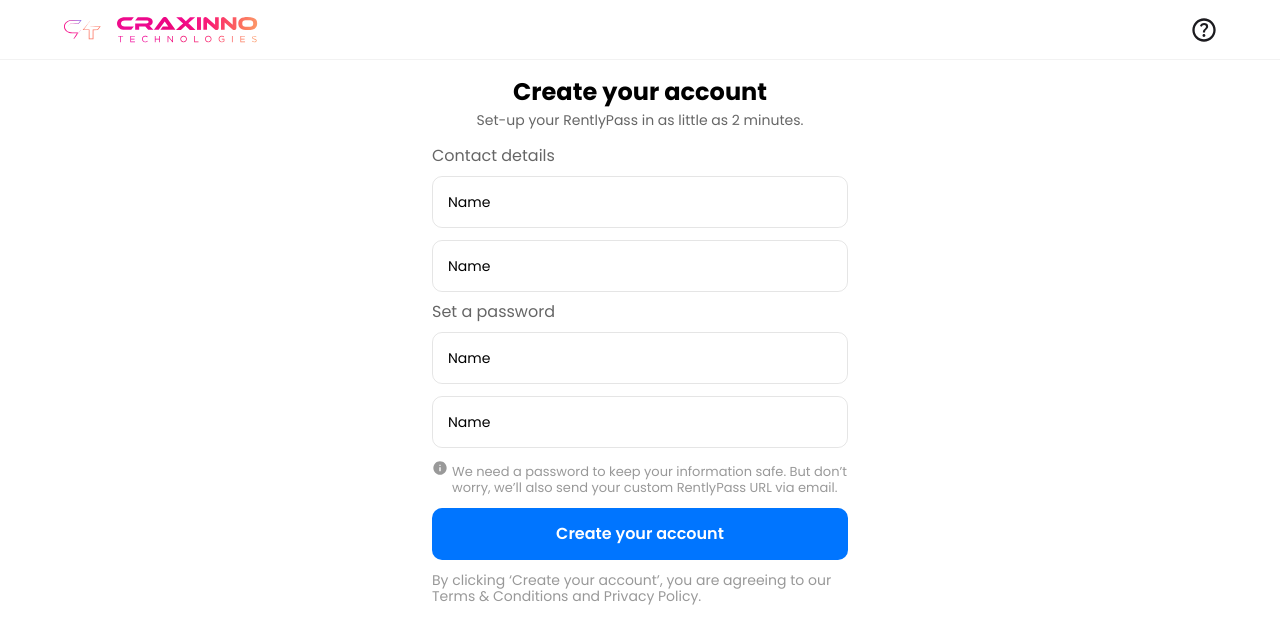
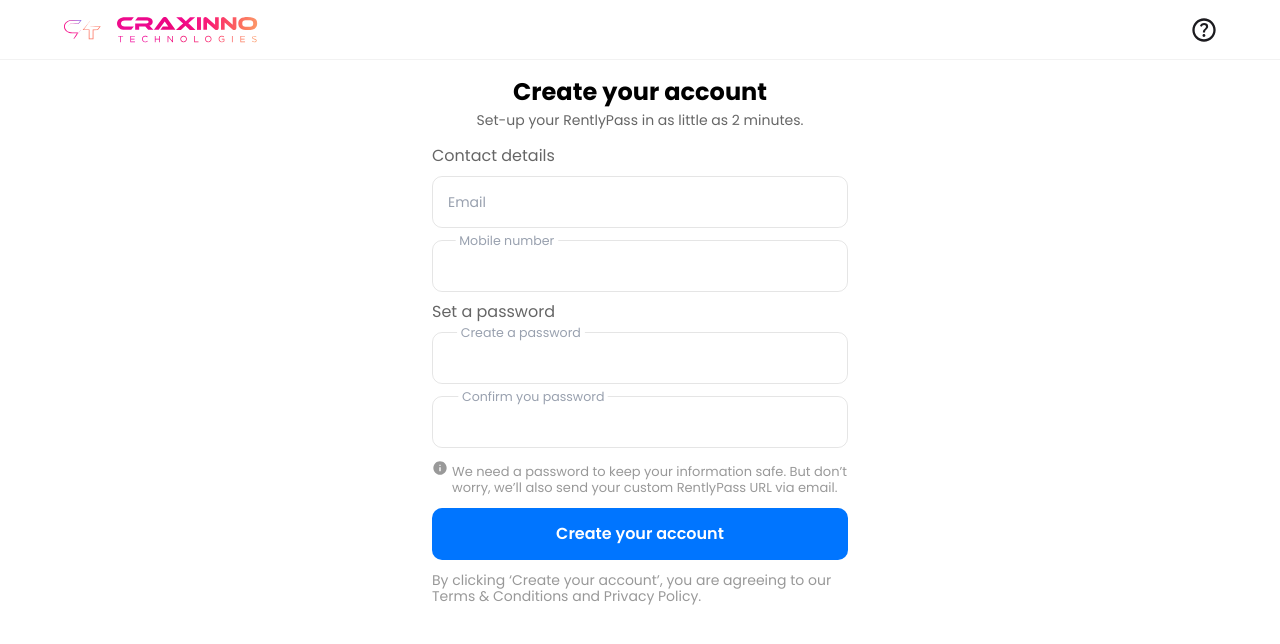
Before and after one commit to AbhinandIdikayil/craxxino, a React (Vite) app in the folder client/: page / in a window 1280 px wide. Shown: the top 644 px of the page. Built offline with nearby package versions, Linux system fonts and the light colour scheme.

Commit message:
fix: create accoutn api ✅

```diff
--- a/client/package.json
+++ b/client/package.json
@@ -13,7 +13,10 @@
     "@hookform/resolvers": "^4.1.0",
     "@reduxjs/toolkit": "^2.5.1",
     "@tailwindcss/vite": "^4.0.7",
+    "@types/node": "^22.13.4",
     "@types/redux-persist": "^4.3.1",
+    "axios": "^1.7.9",
+    "dotenv": "^16.4.7",
     "lucide-react": "^0.475.0",
     "react": "^19.0.0",
     "react-dom": "^19.0.0",
--- a/client/src/components/Forms/auth/CreateAccountForm.tsx
+++ b/client/src/components/Forms/auth/CreateAccountForm.tsx
@@ -1,10 +1,52 @@
+import { useDispatch } from 'react-redux'
 import info from '../../../assets/info.svg'
+import { AppDispatch } from '../../../store/srote'
+import { useForm } from 'react-hook-form';
+import { AccountFormData, accountSchema } from '../../../utils/validation/schema';
+import { zodResolver } from '@hookform/resolvers/zod';
+import { useState } from 'react';
+import { AXIOS_INSTANCE } from '../../../constants/axios';
+import { setAccountInfo, setCurrentStep } from '../../../store/userSlice';
+import { AxiosError } from 'axios';
+import { Loader } from 'lucide-react';
 
 function CreateAccountForm() {
+  const dispath = useDispatch<AppDispatch>();
+  const [showPassword, setShowPassword] = useState<{
+    password: boolean,
+    confirmPassword: boolean
+  }>({ password: false, confirmPassword: false })
+
+  const { register, handleSubmit, formState: { errors, isSubmitting } } = useForm<AccountFormData>({
+    resolver: zodResolver(accountSchema)
+  })
+
+  async function onSubmit(formData: AccountFormData) {
+    try {
+      const form = {
+        email: formData.email,
+        password: formData.password,
+        mobileNumber: formData.mobileNumber
+      }
+      const { data } = await AXIOS_INSTANCE.post('/auth/account', form);
+      console.log(data)
+      dispath(setAccountInfo(data.data))
+      dispath(setCurrentStep(1))
+    } catch (error) {
+      if (error instanceof AxiosError) {
+        console.log('Axios, axios----')
+        console.log(error)
+
+      }
+      console.log(error)
+    }
+  }
+  console.log(errors)
   return (
     <>
       <div className="flex items-center justify-center">
-        <form action=""
+        <form
+          onSubmit={handleSubmit(onSubmit)}
           className="max-w-[416px] space-y-3 w-full max-md:px-5 poppins-regular"
         >
           <h1 style={{
@@ -15,25 +57,40 @@
 
           <div className="relative max-w-[416px] z-50">
             <input
-              type="text"
-              required
+              type="email"
+              required={true}
               autoComplete="off"
+              {...register('email')}
               className="px-4 text-[14px] h-[52px] rounded-[10px] w-full border border-[#0000001A] focus-within:border-[#0075FF] focus-within:outline-none peer" // Added peer class
             />
-            <label className="poppins-regular absolute left-0 px-4 text-black text-[14px] h-[52px] leading-[52px] pointer-events-none transition-all duration-300 ease-in-out  peer-focus:translate-y-[-50%] peer-focus:scale-[0.9] peer-focus:ml-[1.3em] peer-focus:px-2 peer-focus:text-[#0075FF]  peer-focus:top-0 peer-focus:bg-white peer-valid:translate-y-[-50%] peer-valid:scale-[0.9] peer-valid:ml-[1.3em] peer-valid:px-1 peer-valid:bg-white">
-              Name
+            <label className="poppins-regular absolute left-0 px-4 text-gray-400  text-[14px] h-[52px] leading-[52px] pointer-events-none transition-all duration-300 ease-in-out peer-focus:opacity-100 peer-focus:translate-y-[-80%] peer-focus:scale-[0.9] peer-focus:ml-[1.3em] peer-focus:h-[30px] peer-focus:px-2 peer-focus:text-[#0075FF]  peer-focus:top-0 peer-focus:bg-white peer-valid:translate-y-[-80%] peer-valid:h-[30px] peer-valid:scale-[0.9] peer-valid:ml-[1.3em] peer-valid:px-1 peer-valid:bg-white">
+              Email
+              {
+                errors.email && (
+                  <span className='ml-1 text-red-500 text-[12px]'>
+                    {errors.email.message}
+                  </span>
+                )
+              }
             </label>
           </div>
 
           <div className="relative  max-w-[416px] z-49">
             <input
               type="text"
-              required
+              {...register('mobileNumber')}
               autoComplete="off"
               className="px-4 text-[14px] h-[52px] rounded-[10px] w-full border border-[#0000001A] focus-within:border-[#0075FF] focus-within:outline-none peer" // Added peer class
             />
-            <label className="poppins-regular absolute left-0 px-4 text-black text-[14px] h-[52px] leading-[52px] pointer-events-none transition-all duration-300 ease-in-out  peer-focus:translate-y-[-50%] peer-focus:scale-[0.9] peer-focus:ml-[1.3em] peer-focus:px-2 peer-focus:text-[#0075FF] peer-focus:bg-white peer-valid:translate-y-[-50%] peer-valid:scale-[0.9] peer-valid:ml-[1.3em] peer-valid:px-2 peer-valid:bg-white">
-              Name
+            <label className="poppins-regular absolute left-0 px-4 text-gray-400  text-[14px] h-[52px] leading-[52px] pointer-events-none transition-all duration-300 ease-in-out peer-focus:opacity-100 peer-focus:translate-y-[-80%] peer-focus:scale-[0.9] peer-focus:ml-[1.3em] peer-focus:h-[30px] peer-focus:px-2 peer-focus:text-[#0075FF]  peer-focus:top-0 peer-focus:bg-white peer-valid:translate-y-[-80%] peer-valid:h-[30px] peer-valid:scale-[0.9] peer-valid:ml-[1.3em] peer-valid:px-1 peer-valid:bg-white">
+              Mobile number
+              {
+                errors.mobileNumber && (
+                  <span className='ml-1 text-red-500 text-[12px]'>
+                    {errors.mobileNumber.message}
+                  </span>
+                )
+              }
             </label>
           </div>
 
@@ -43,28 +100,42 @@
             Set a password
           </h1>
 
-          <div className="relative  max-w-[416px] z-[47]">
+          <div className="relative max-w-[416px] z-[47]">
             <input
               type="text"
-              required
+              {...register('password')}
               autoComplete="off"
               className="px-4 text-[14px] h-[52px] rounded-[10px] w-full border border-[#0000001A] focus-within:border-[#0075FF] focus-within:outline-none peer" // Added peer class
             />
-            <label className="poppins-regular absolute left-0 px-4 text-black text-[14px] h-[52px] leading-[52px] pointer-events-none transition-all duration-300 ease-in-out  peer-focus:translate-y-[-50%] peer-focus:scale-[0.9] peer-focus:ml-[1.3em] peer-focus:px-2 peer-focus:text-[#0075FF] peer-focus:bg-white peer-valid:translate-y-[-50%] peer-valid:scale-[0.9] peer-valid:ml-[1.3em] peer-valid:px-2 peer-valid:bg-white">
-              Name
+            <label className="poppins-regular absolute left-0 px-4 text-gray-400  text-[14px] h-[52px] leading-[52px] pointer-events-none transition-all duration-300 ease-in-out peer-focus:opacity-100 peer-focus:translate-y-[-80%] peer-focus:scale-[0.9] peer-focus:ml-[1.3em] peer-focus:h-[30px] peer-focus:px-2 peer-focus:text-[#0075FF]  peer-focus:top-0 peer-focus:bg-white peer-valid:translate-y-[-80%] peer-valid:h-[30px] peer-valid:scale-[0.9] peer-valid:ml-[1.3em] peer-valid:px-1 peer-valid:bg-white">
+              Create a password
+              {
+                errors.password && (
+                  <span className='ml-1 text-red-500 text-[12px] break-words '>
+                    {errors.password.message}
+                  </span>
+                )
+              }
             </label>
           </div>
 
 
-          <div className="relative  max-w-[416px] z-[46]">
+          <div className="relative max-w-[416px] z-[46]">
             <input
               type="text"
-              required
+              {...register('confirmPassword')}
               autoComplete="off"
               className="px-4 text-[14px] h-[52px] rounded-[10px] w-full border border-[#0000001A] focus-within:border-[#0075FF] focus-within:outline-none peer" // Added peer class
             />
-            <label className="poppins-regular absolute left-0 px-4 text-black text-[14px] h-[52px] leading-[52px] pointer-events-none transition-all duration-300 ease-in-out  peer-focus:translate-y-[-50%] peer-focus:scale-[0.9] peer-focus:ml-[1.3em] peer-focus:px-2 peer-focus:text-[#0075FF] peer-focus:bg-white peer-valid:translate-y-[-50%] peer-valid:scale-[0.9] peer-valid:ml-[1.3em] peer-valid:px-2 peer-valid:bg-white">
-              Name
+            <label className="poppins-regular absolute left-0 px-4 text-gray-400  text-[14px] h-[52px] leading-[52px] pointer-events-none transition-all duration-300 ease-in-out peer-focus:opacity-100 peer-focus:translate-y-[-80%] peer-focus:scale-[0.9] peer-focus:ml-[1.3em] peer-focus:h-[30px] peer-focus:px-2 peer-focus:text-[#0075FF]  peer-focus:top-0 peer-focus:bg-white peer-valid:translate-y-[-80%] peer-valid:h-[30px] peer-valid:scale-[0.9] peer-valid:ml-[1.3em] peer-valid:px-1 peer-valid:bg-white">
+              Confirm you password
+              {
+                errors.confirmPassword && (
+                  <span className='ml-1 text-red-500 text-[12px]'>
+                    {errors.confirmPassword.message}
+                  </span>
+                )
+              }
             </label>
           </div>
 
@@ -75,9 +146,17 @@
             </p>
           </div>
 
-          <button className='poppins-semibold text-white max-w-[416px] w-full bg-[#0075FF] h-[52px] rounded-[10px]'>
-            Create  your account
-          </button>
+          {
+            isSubmitting ? (
+              <button type='button' className='poppins-semibold flex items-center justify-center text-white max-w-[416px] w-full bg-[#0075FF] h-[52px] rounded-[10px]'>
+                <Loader className='animate-spin' />
+              </button>
+            ) : (
+              <button type='submit' className='poppins-semibold flex items-center justify-center text-white max-w-[416px] w-full bg-[#0075FF] h-[52px] rounded-[10px]'>
+                Create  your account
+              </button>
+            )
+          }
 
           <p className='max-w-[416px] space-y-0 text-[14px] leading-[16px] text-black opacity-40'>
             By clicking ‘Create your account’, you are agreeing to our Terms & Conditions and Privacy Policy.
--- /dev/null
+++ b/client/src/constants/axios.ts
@@ -0,0 +1,50 @@
+import axios, { InternalAxiosRequestConfig, AxiosResponse, AxiosError } from 'axios';
+import React, { useContext } from 'react';
+
+interface ErrorResponse {
+    message: string;
+}
+
+export const AXIOS_INSTANCE = axios.create({
+    baseURL: process.env.SERVER,
+    withCredentials: true,
+});
+
+export const GlobalErrorContext = React.createContext<(error: string) => void>(() => { });
+
+AXIOS_INSTANCE.interceptors.request.use((request: InternalAxiosRequestConfig) => {
+    return request;
+});
+
+AXIOS_INSTANCE.interceptors.response.use(
+    (response: AxiosResponse) => {
+        return response;
+    },
+    async (error: AxiosError<ErrorResponse>) => {
+        const originalRequest = error.config as InternalAxiosRequestConfig & {
+            _retry?: boolean;
+            _retryCount?: number;
+        };
+
+        if (!originalRequest) {
+            return Promise.reject(error);
+        }
+
+        const setError = useContext(GlobalErrorContext);
+
+        if (error.response?.status === 401) {
+            setError("Unauthorized. Please log in again.");
+        } else if (error.response?.status === 403) {
+            setError("Forbidden. You don't have permission to access this resource.");
+        } else if (error.response?.data?.message) {
+            setError(error.response.data.message);
+        } else if (error.message === 'Network Error') {
+            setError('A network error occurred. Please check your internet connection and try again.');
+        }
+        else {
+            setError("An unexpected error occurred. Please try again later.");
+        }
+
+        return Promise.reject(error);
+    }
+);
--- /dev/null
+++ b/client/src/utils/validation/schema.ts
@@ -0,0 +1,36 @@
+import * as z from 'zod';
+
+export const accountSchema = z.object({
+    email: z.string()
+        .email('Invalid email format')
+        .min(1, 'Email is required'),
+    password: z.string()
+        .min(6, 'Password must be at least 6 characters')
+        .regex(/[A-Z]/, 'must contain one uppercase letter')
+        .regex(/[0-9]/, 'must contain one number'),
+    confirmPassword: z.string(),
+    mobileNumber: z.string()
+        .regex(/^\+?[1-9]\d{9,11}$/, 'Invalid phone number'),
+}).refine((data) => data.password === data.confirmPassword, {
+    message: 'Password do not match',
+    path: ['confirmPassword']
+})
+
+
+export const personalInfoSchema = z.object({
+    fullName: z.string().min(1, 'Full name is required'),
+    address: z.string().min(1, 'Address is required'),
+    about: z.string().min(1, 'About is required')
+});
+
+
+
+export const financialInfoSchema = z.object({
+    annualIncome: z.string().min(1, 'Annual income is required'),
+    occupation: z.string().min(1, 'Occupation is required')
+});
+
+
+export type AccountFormData = z.infer<typeof accountSchema>;
+export type PersonalInfoFormData  = z.infer<typeof personalInfoSchema>;
+export type FinancialInfoFormData  = z.infer<typeof financialInfoSchema>;
--- a/client/vite.config.ts
+++ b/client/vite.config.ts
@@ -1,7 +1,8 @@
 import { defineConfig } from 'vite'
 import react from '@vitejs/plugin-react'
 import tailwindcss from '@tailwindcss/vite'
-
+import { config } from 'dotenv'
+config()
 
 // https://vite.dev/config/
 export default defineConfig({
@@ -9,4 +10,7 @@
     react(),
     tailwindcss(),
   ],
+  define:{
+    'process.env': process.env
+  }
 })
```
Also changed, not shown: client/src/store/userSlice.ts (+6 -11 lines), 1 other file (tests, documents, lock files or other folders).
